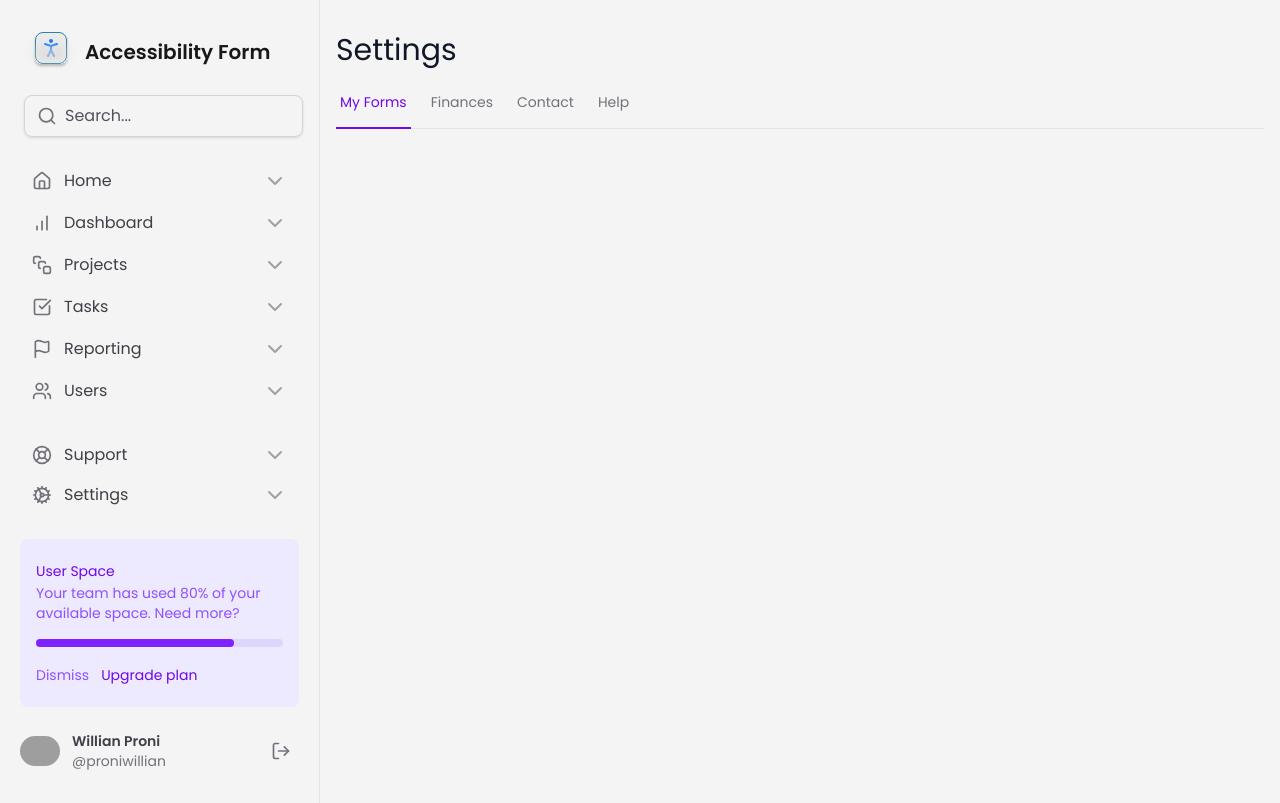
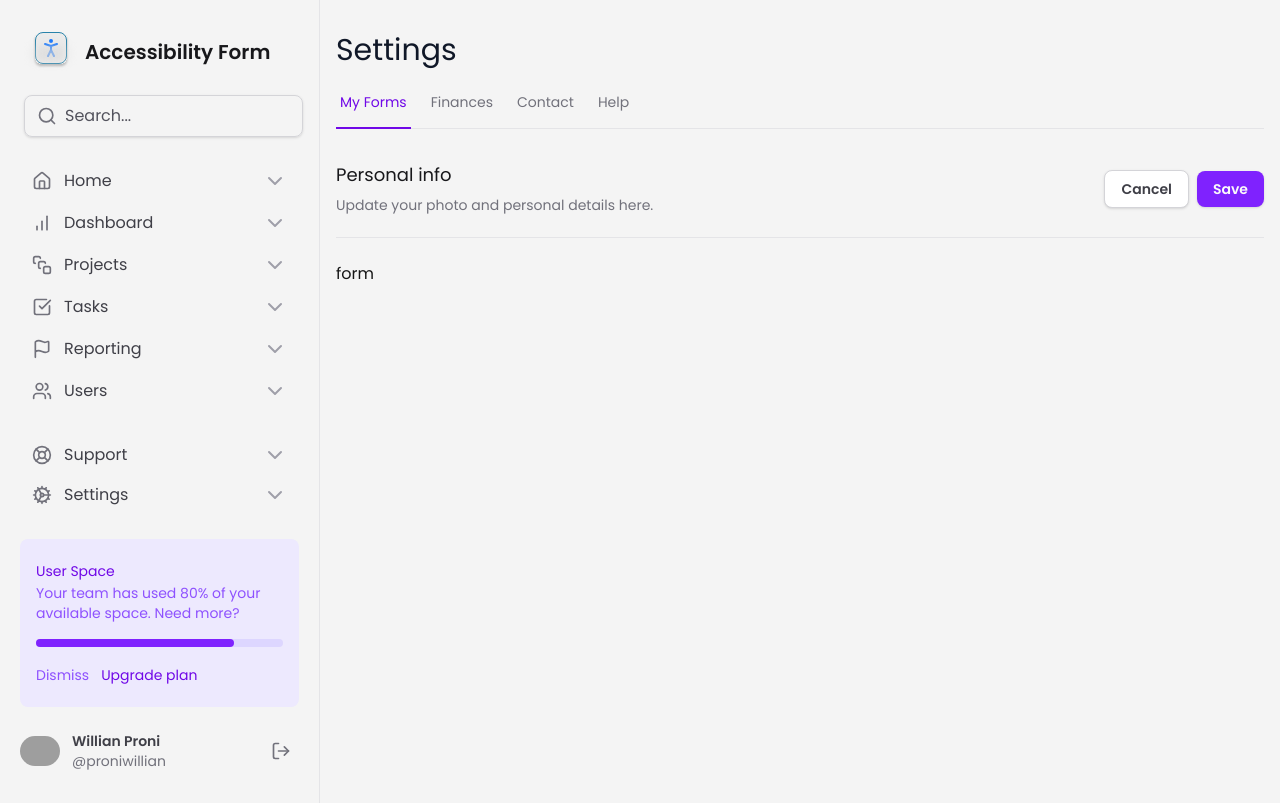
Before and after one commit to willianproni/accessibility_form, a Next.js app: page / in a window 1280 px wide. Built offline with nearby package versions, Linux system fonts and the light colour scheme; grey boxes are pictures that could not be loaded.

Commit message:
Feat - Init Forms | Created section description form

```diff
--- a/app/page.tsx
+++ b/app/page.tsx
@@ -6,6 +6,29 @@ export default function Home() {
       <h1 className="text-3xl font-medium text-gray-900">Settings</h1>
 
       <SettingsTabs />
+
+      <div className="mt-8 flex flex-col">
+        <div className="flex items-center justify-between pb-5 border-b border-zinc-200">
+          <div className="space-y-1">
+            <h2 className="text-lg font-medium text-zinc-900">Personal info</h2>
+            <span className="text-sm text-zinc-500">
+              Update your photo and personal details here.
+            </span>
+          </div>
+          <div className="flex items-center gap-2">
+            <button className="px-4 py-2 text-sm bg-white text-zinc-700 font-semibold border border-zinc-300 rounded-lg shadow-sm hover:bg-zinc-50">
+              Cancel
+            </button>
+            <button className="px-4 py-2 text-sm bg-violet-600 text-zinc-50 font-semibold rounded-lg shadow-sm hover:bg-violet-700">
+              Save
+            </button>
+          </div>
+        </div>
+
+        <form id="personalForm" action="" className="mt-6 flex flex-col w-full">
+          form
+        </form>
+      </div>
     </>
   );
 }
```
